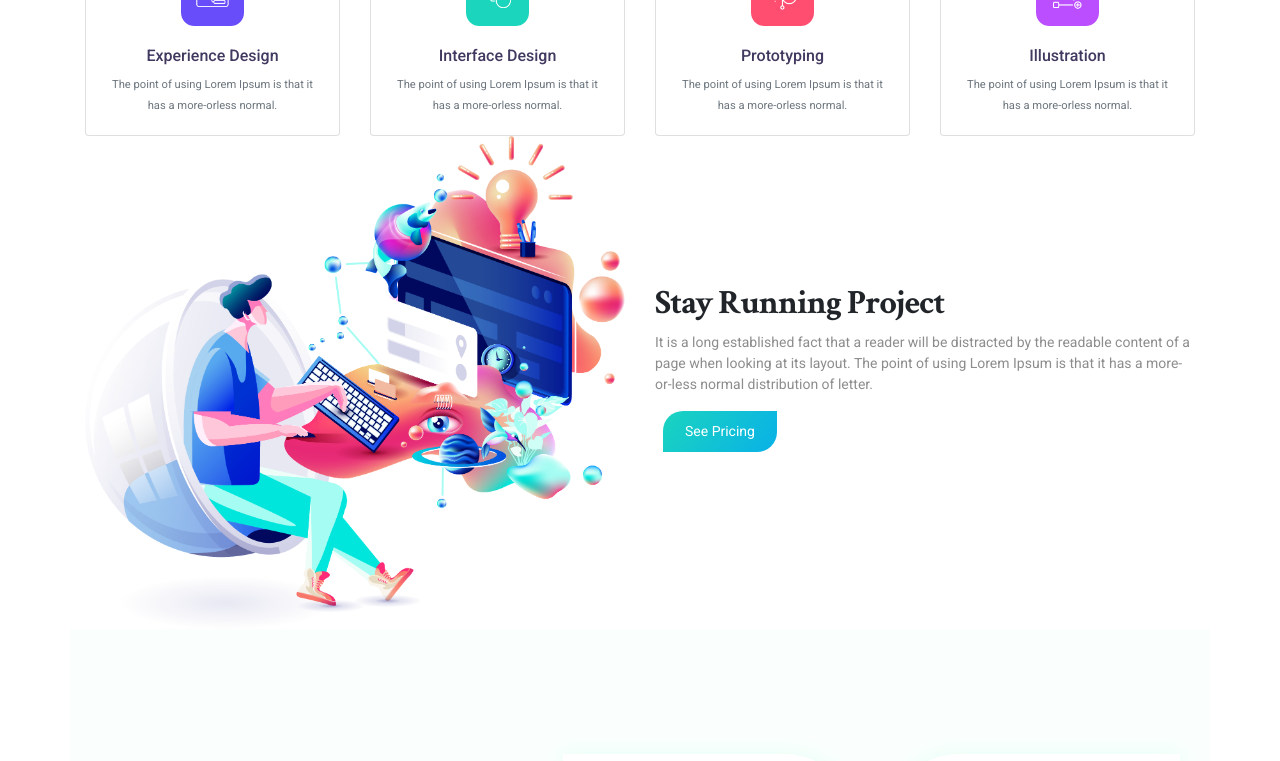
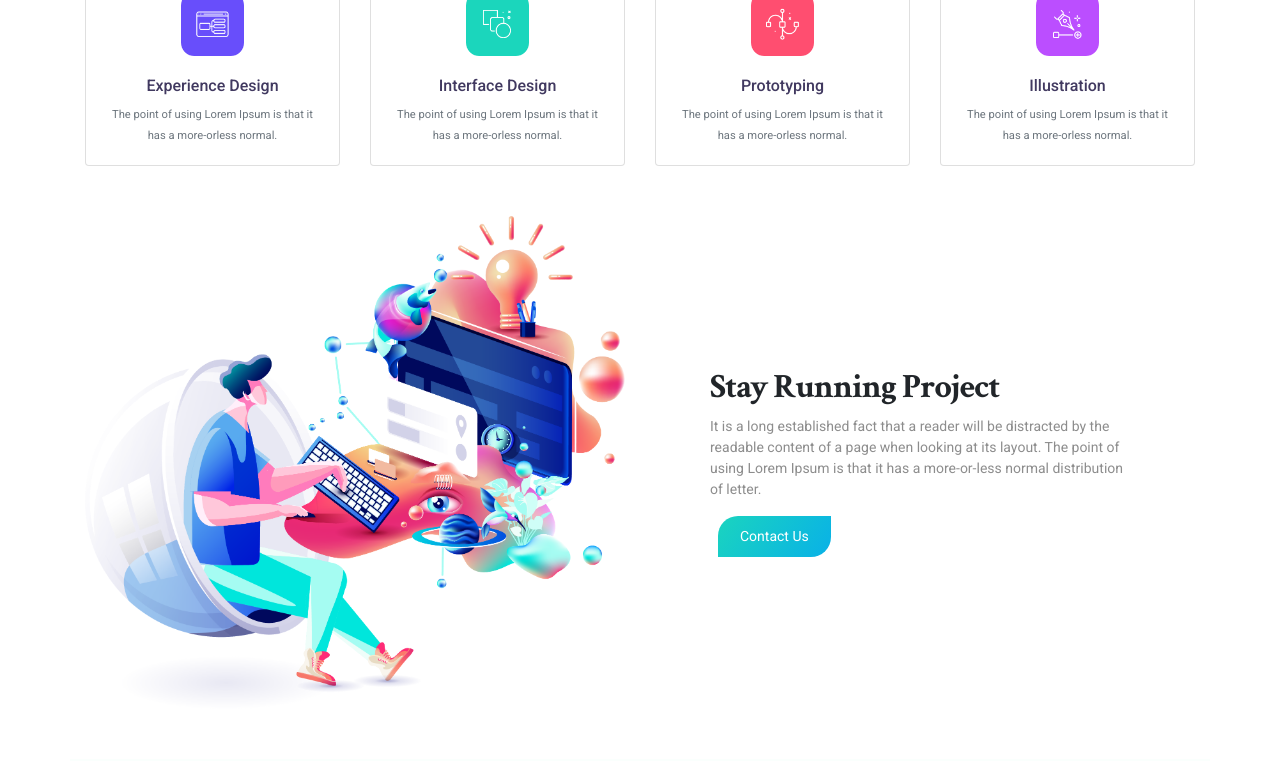
Before and after one commit to Hasan-new/Athena-Design, a React (Create React App) app: page / in a window 1280 px wide. Shown: the part 900-1661 px from the top of the page. Built offline with nearby package versions, Linux system fonts and the light colour scheme; a web font is replaced by a local one.

Commit message:
stay running project done

```diff
--- a/src/Components/StayRunningProject/StayRunningProject.css
+++ b/src/Components/StayRunningProject/StayRunningProject.css
@@ -1,7 +1,18 @@
-.running-project{
+.project-image{
     width: 100%;
 }
 .project {
     margin-top: 20px;
     margin-bottom: 50px;
+
 }
+.header-right{
+    width: 70%;
+    margin-top: 45px;
+}
+.container{
+    margin-top: 50px;
+}
+.contact{
+    padding-left: 70px;
+}
--- a/src/Components/StayRunningProject/StayRunningProject.js
+++ b/src/Components/StayRunningProject/StayRunningProject.js
@@ -1,28 +1,24 @@
 import React from 'react';
 import './StayRunningProject.css';
-import runningImage from '../../Image/20 [Converted]@2x.png';
+import projectImage from '../../Image/20 [Converted]@2x.png';
 
 const StayRunningProject = () => {
     return (
         <div>
-            <div className="container p-0 d-flex align-items-center">
+            <div className="container p-0 d-flex align-items-center project">
 
             <div className="col-lg-6 col-md-6 col-sm-12">
-                <img className="running-project" src={runningImage} alt=""/>
+                <img className="project-image" src={projectImage} alt=""/>
             </div>
 
-            {/* <div className="col-lg-6 col-md-6 col-sm-12">
-                <img className="header-img" src={headerImg} alt=""/>
-            </div> */}
-
-            <div className="col-lg-6 col-md-6 col-sm-12 project">
+            <div className="col-lg-6 col-md-6 col-sm-12 contact">
                 <h2>Stay Running Project</h2>
-                <p>It is a long established fact that a reader will be distracted by the
-                    readable content of a page when looking at its layout. The point of
-                    using Lorem Ipsum is that it has a more-or-less normal distribution
+                <p>It is a long established fact that a reader will be distracted by the<br/>
+                    readable content of a page when looking at its layout. The point of<br/>
+                    using Lorem Ipsum is that it has a more-or-less normal distribution<br/>
                     of letter.
                 </p>
-                <button className="btn navContact mx-2 pricing-btn">See Pricing</button>
+                <button className="btn navContact mx-2 pricing-btn">Contact Us</button>
             </div>
 
         </div>
```
Also changed, not shown: 1 other file (tests, documents, lock files or other folders).
